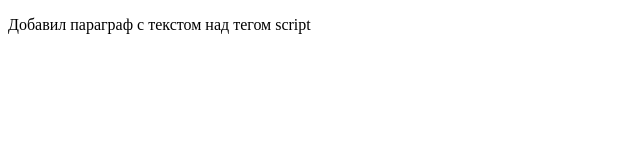
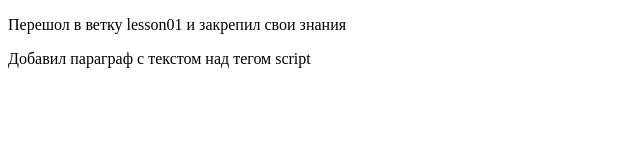
Before and after one commit to Agas0007/Study_JS, a plain HTML site: page index.html in a window 1280 px wide. Shown: the whole page, without its empty margins (0-640 px from the left). Drawn offline with Linux system fonts and the light colour scheme.

Commit message:
Добавил новый параграм в ветку lesson01

```diff
--- a/index.html
+++ b/index.html
@@ -7,6 +7,7 @@
     <title>lesson01</title>
 </head>
 <body>
+    <p>Перешол в ветку lesson01 и закрепил свои знания</p>
     <p>Добавил параграф с текстом над тегом script</p>
     <script src="js/script.js"></script>
 </body>
```
